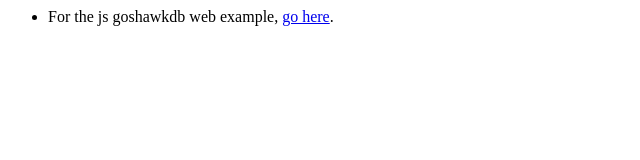
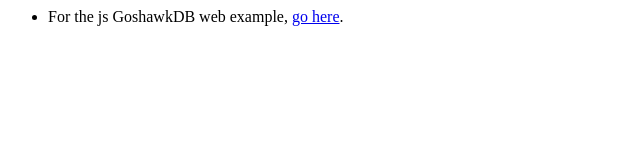
Before and after one commit to goshawkdb/js-client, a website built with webpack: page index.html in a window 1280 px wide. Shown: the full height of the page, 0-640 px from the left. Built offline with nearby package versions, Linux system fonts and the light colour scheme.

Commit message:
Tidying.

```diff
--- a/esdoc.json
+++ b/esdoc.json
@@ -1,5 +1,5 @@
 {
-	"source":"./src",
-	"destination":"./dist",
-  	"plugins": [{"name": "esdoc-node"}]
+    "source":"./src",
+    "destination":"./dist",
+    "plugins": [{"name": "esdoc-node"}]
 }
--- a/index.html
+++ b/index.html
@@ -1,7 +1,7 @@
 <html>
 <body>
 <ul>
-	<li>For the js goshawkdb web example, <a href="example">go here</a>.</li>
+	<li>For the js GoshawkDB web example, <a href="example">go here</a>.</li>
 </ul>
 </body>
 </html>
```
Also changed, not shown: 1 other file.
